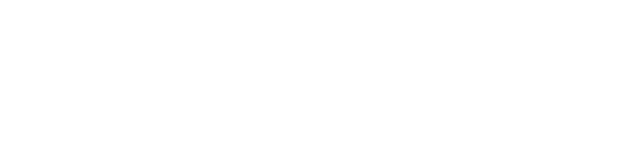
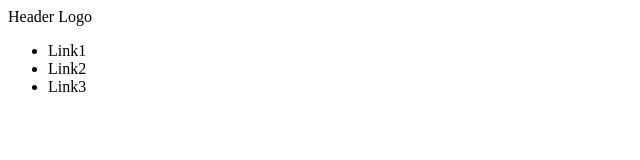
Before and after one commit to memoryIndex/flexProject, a plain HTML site: page index.html in a window 1280 px wide. Shown: the whole page, without its empty margins (0-640 px from the left). Drawn offline with Linux system fonts and the light colour scheme.

Commit message:
add Header Html

```diff
--- a/index.html
+++ b/index.html
@@ -5,6 +5,11 @@
         <title>Odin Flex Project</title>
     </head>
     <body>
-
+        <div>Header Logo</div>
+        <ul>
+            <li>Link1</li>
+            <li>Link2</li>
+            <li>Link3</li>
+        </ul>
     </body>
 </html>
```
